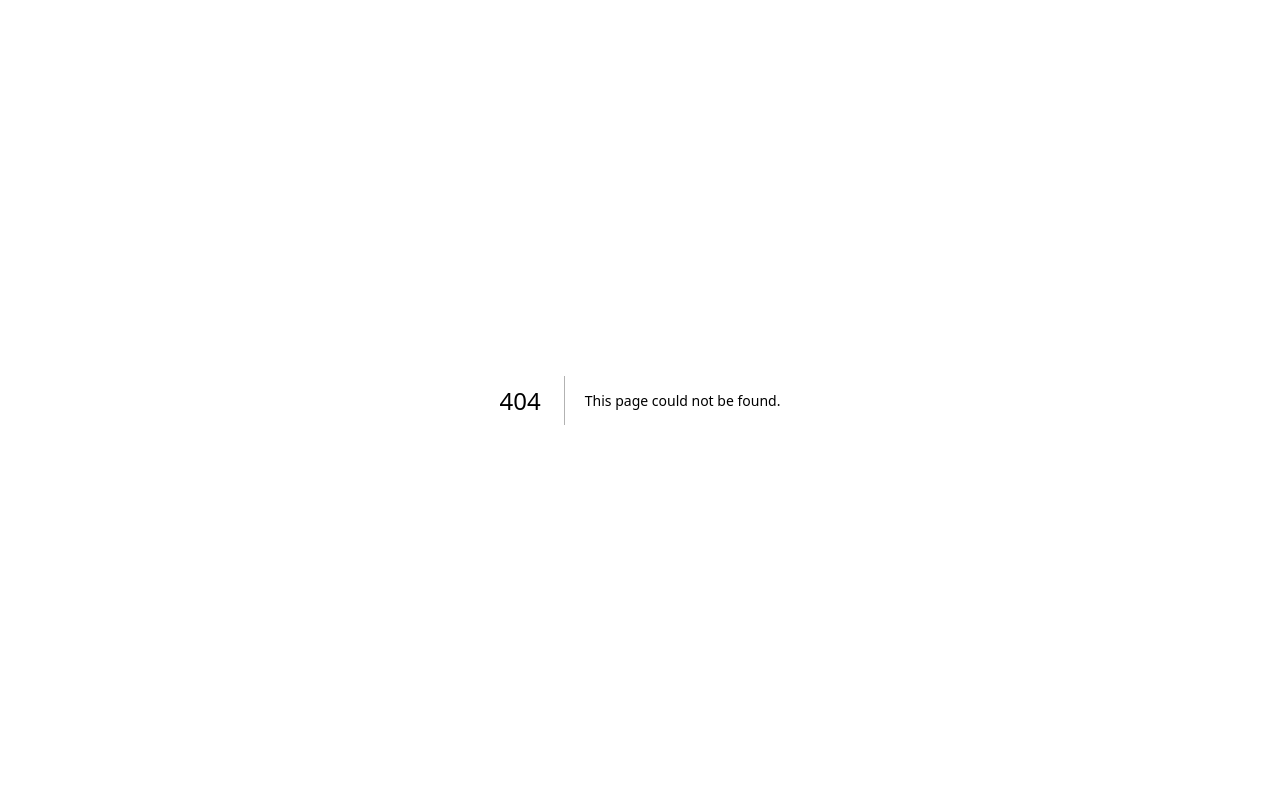
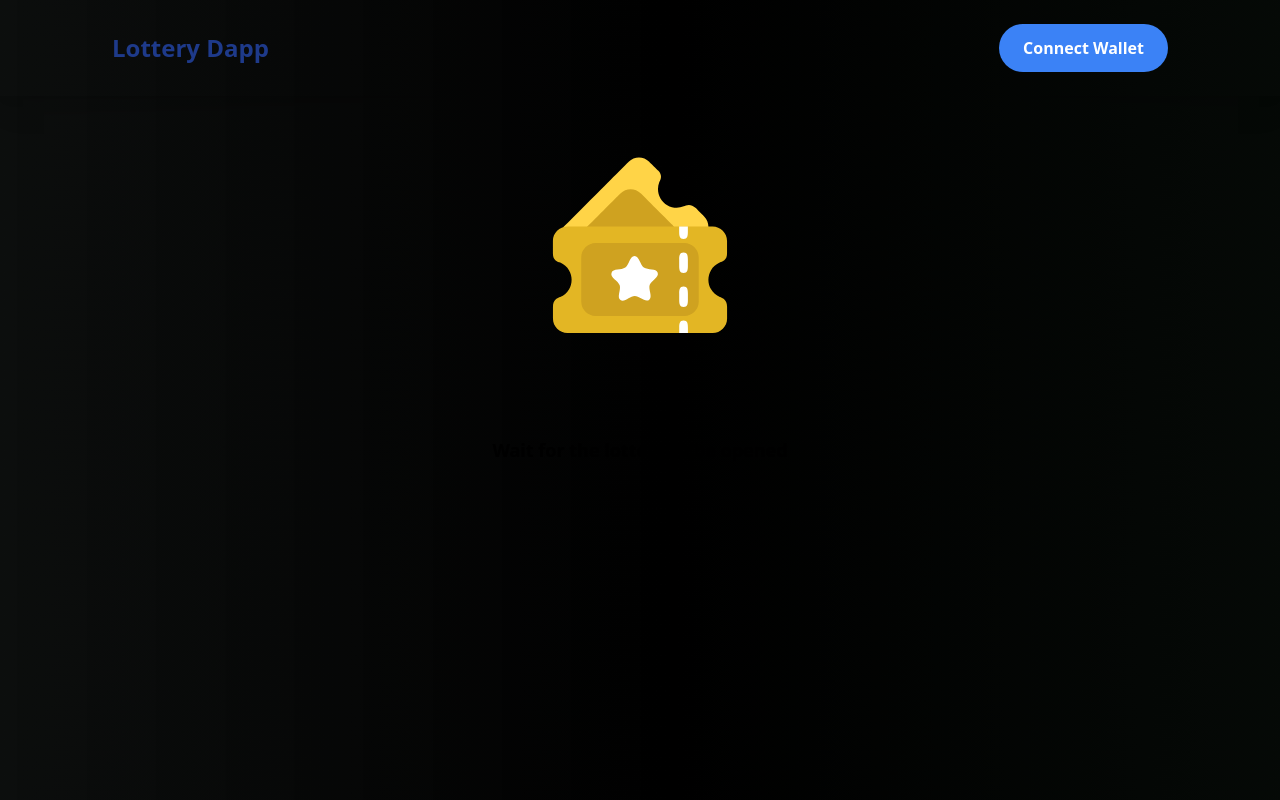
Before and after one commit to Aaditya8C/lottery-blockchain, a Next.js app in the folder frontend/: page /dashboard in a window 1280 px wide. Before the commit this address had no page. Built offline with nearby package versions, Linux system fonts and the light colour scheme.

Commit message:
ui_dark_mode_started

```diff
--- /dev/null
+++ b/frontend/app/dashboard/page.js
@@ -0,0 +1,12 @@
+import DashboardComp from "@/components/DashboardComp";
+import React from "react";
+
+const page = () => {
+  return (
+    <div>
+      <DashboardComp />
+    </div>
+  );
+};
+
+export default page;
--- a/frontend/app/globals.css
+++ b/frontend/app/globals.css
@@ -2,8 +2,58 @@
 @tailwind components;
 @tailwind utilities;
 
+html {
+  scroll-behavior: smooth;
+}
 body {
-  color: var(--foreground);
-  background: var(--background);
-  font-family: Arial, Helvetica, sans-serif;
+  overflow-x: hidden;
+  background: linear-gradient(90deg, #09120fda, #000000, #16261b);
+  background-size: 400% 200%;
+  animation: gradientAnimation 10s ease-in-out infinite;
 }
+
+@keyframes gradientAnimation {
+  0% {
+    background-position: 0% 50%;
+  }
+  50% {
+    background-position: 50% 100%;
+  }
+  100% {
+    background-position: 0% 50%;
+  }
+}
+
+::-webkit-scrollbar {
+  height: 6px;
+  width: 0;
+}
+
+/* Track */
+::-webkit-scrollbar-track {
+  box-shadow: inset 0 0 5px #e2e8f0;
+  border-radius: 10px;
+}
+
+/* Handle */
+::-webkit-scrollbar-thumb {
+  background: #d1d5db;
+  border-radius: 16px;
+}
+
+/* Handle on hover */
+::-webkit-scrollbar-thumb:hover {
+  background: #c0c4c9;
+}
+
+.scrollbar-none::-webkit-scrollbar {
+  display: none !important;
+  /* Safari and Chrome */
+}
+
+.scrollbar-none {
+  -ms-overflow-style: none !important;
+  /* Internet Explorer 10+ */
+  scrollbar-width: none !important;
+  /* Firefox */
+}
--- /dev/null
+++ b/frontend/components/DashboardComp.jsx
@@ -0,0 +1,131 @@
+"use client";
+import React, { useContext, useEffect } from "react";
+import animationData from "../public/lottery.json";
+import Lottie from "react-lottie";
+import WinnerList from "./Participants";
+import { TransactionContext } from "./context";
+import { ethers } from "ethers";
+import { contractAddress, contractAbi } from "./utils/constants";
+import Participants from "./Participants";
+import Winners from "./Winners";
+import { useWinnerStore } from "@/store/winnerStore";
+
+const DashboardComp = () => {
+  const context = useContext(TransactionContext);
+
+  const {
+    connectWallet,
+    currentAccount,
+    sendTransaction,
+    fetchParticipants,
+    participants,
+    fetchContractDetails,
+    isOwner,
+    isLotteryOpen,
+    revealWinners,
+    openLottery,
+    closeLottery,
+  } = context;
+
+  // Lottie animation settings
+  const defaultOptions = {
+    loop: true,
+    autoplay: true,
+    animationData: animationData,
+    rendererSettings: { preserveAspectRatio: "xMidYMid slice" },
+  };
+
+  // Fetch contract owner and lottery status
+  useEffect(() => {
+    if (currentAccount) {
+      fetchContractDetails();
+    }
+  }, [currentAccount]);
+
+  useEffect(() => {
+    fetchParticipants();
+  }, [participants]);
+  useEffect(() => {}, [isLotteryOpen]);
+  const { winners, setWinners } = useWinnerStore();
+  return (
+    <div>
+      <div className="p-6 flex items-center justify-between shadow-xl px-28">
+        <p className="text-blue-900 font-bold text-2xl">Lottery Dapp</p>
+        {!currentAccount ? (
+          <button
+            onClick={connectWallet}
+            className="text-white bg-blue-500 font-semibold px-6 py-3 rounded-full hover:bg-blue-600 transition-all duration-200"
+          >
+            Connect Wallet
+          </button>
+        ) : (
+          <p className="font-semibold">Connected: {currentAccount}</p>
+        )}
+      </div>
+
+      <div>
+        <Lottie options={defaultOptions} height={300} width={300} />
+      </div>
+
+      <div className="flex justify-center items-center h-full py-10 gap-10">
+        {isOwner && !isLotteryOpen && (
+          <button
+            onClick={openLottery}
+            className="text-white bg-green-500 font-semibold px-10 py-3 rounded-md hover:bg-green-600 transition-all duration-200"
+          >
+            Open Lottery
+          </button>
+        )}
+
+        {!isLotteryOpen && !isOwner && (
+          <p className="text-lg font-semibold">
+            Wait for the lottery to be opened
+          </p>
+        )}
+
+        {isLotteryOpen && (
+          <>
+            <button
+              onClick={sendTransaction}
+              className="text-white bg-blue-500 font-semibold px-10 py-3 rounded-md hover:bg-blue-600 transition-all duration-200"
+            >
+              Buy Lottery
+            </button>
+
+            {isOwner && (
+              <button
+                onClick={revealWinners}
+                className="text-white bg-red-500 font-semibold px-10 py-3 rounded-md hover:bg-red-600 transition-all duration-200"
+              >
+                Reveal Winners
+              </button>
+            )}
+            {isOwner && (
+              <button
+                onClick={() => {
+                  closeLottery();
+                  setWinners({ first: "", second: "", third: "" });
+                }} // Close lottery button
+                className="text-white bg-yellow-500 font-semibold px-10 py-3 rounded-md hover:bg-yellow-600 transition-all duration-200"
+              >
+                Close Lottery
+              </button>
+            )}
+          </>
+        )}
+      </div>
+
+      {isLotteryOpen && (
+        <>
+          <p className="text-xl font-semibold text-center">Participants</p>
+          <Participants participants={participants} />
+          <div className="mt-6 text-center">
+            <Winners winners={winners} />
+          </div>
+        </>
+      )}
+    </div>
+  );
+};
+
+export default DashboardComp;
--- a/frontend/components/Landing.jsx
+++ b/frontend/components/Landing.jsx
@@ -1,129 +1,25 @@
 "use client";
-import React, { useContext, useEffect } from "react";
+import React from "react";
 import animationData from "../public/lottery.json";
 import Lottie from "react-lottie";
-import WinnerList from "./Participants";
-import { TransactionContext } from "./context";
-import { ethers } from "ethers";
-import { contractAddress, contractAbi } from "./utils/constants";
-import Participants from "./Participants";
-import Winners from "./Winners";
-import { useWinnerStore } from "@/store/winnerStore";
 
 const Landing = () => {
-  const context = useContext(TransactionContext);
-
-  const {
-    connectWallet,
-    currentAccount,
-    sendTransaction,
-    fetchParticipants,
-    participants,
-    fetchContractDetails,
-    isOwner,
-    isLotteryOpen,
-    revealWinners,
-    openLottery,
-    closeLottery,
-  } = context;
-
-  // Lottie animation settings
   const defaultOptions = {
     loop: true,
     autoplay: true,
     animationData: animationData,
     rendererSettings: { preserveAspectRatio: "xMidYMid slice" },
   };
-
-  // Fetch contract owner and lottery status
-  useEffect(() => {
-    if (currentAccount) {
-      fetchContractDetails();
-    }
-  }, [currentAccount]);
-
-  useEffect(() => {
-    fetchParticipants();
-  }, [participants]);
-  useEffect(() => {}, [isLotteryOpen]);
-  const { winners, setWinners } = useWinnerStore();
   return (
-    <div>
-      <div className="p-6 flex items-center justify-between shadow-xl px-28">
-        <p className="text-blue-900 font-bold text-2xl">Lottery Dapp</p>
-        {!currentAccount ? (
-          <button
-            onClick={connectWallet}
-            className="text-white bg-blue-500 font-semibold px-6 py-3 rounded-full hover:bg-blue-600 transition-all duration-200"
-          >
-            Connect Wallet
-          </button>
-        ) : (
-          <p className="font-semibold">Connected: {currentAccount}</p>
-        )}
+    <div className="flex flex-col justify-center items-center ">
+      <div>
+        <Lottie options={defaultOptions} height={400} width={400} />
       </div>
-
-      <div>
-        <Lottie options={defaultOptions} height={300} width={300} />
+      <div className="text-white">
+        <button className="px-8 py-3 bg-cyan-700 rounded-full">
+          Connect Wallet
+        </button>
       </div>
-
-      <div className="flex justify-center items-center h-full py-10 gap-10">
-        {isOwner && !isLotteryOpen && (
-          <button
-            onClick={openLottery}
-            className="text-white bg-green-500 font-semibold px-10 py-3 rounded-md hover:bg-green-600 transition-all duration-200"
-          >
-            Open Lottery
-          </button>
-        )}
-
-        {!isLotteryOpen && !isOwner && (
-          <p className="text-lg font-semibold">
-            Wait for the lottery to be opened
-          </p>
-        )}
-
-        {isLotteryOpen && (
-          <>
-            <button
-              onClick={sendTransaction}
-              className="text-white bg-blue-500 font-semibold px-10 py-3 rounded-md hover:bg-blue-600 transition-all duration-200"
-            >
-              Buy Lottery
-            </button>
-
-            {isOwner && (
-              <button
-                onClick={revealWinners}
-                className="text-white bg-red-500 font-semibold px-10 py-3 rounded-md hover:bg-red-600 transition-all duration-200"
-              >
-                Reveal Winners
-              </button>
-            )}
-            {isOwner && (
-              <button
-                onClick={() => {
-                  closeLottery();
-                  setWinners({ first: "", second: "", third: "" });
-                }} // Close lottery button
-                className="text-white bg-yellow-500 font-semibold px-10 py-3 rounded-md hover:bg-yellow-600 transition-all duration-200"
-              >
-                Close Lottery
-              </button>
-            )}
-          </>
-        )}
-      </div>
-
-      {isLotteryOpen && (
-        <>
-          <p className="text-xl font-semibold text-center">Participants</p>
-          <Participants participants={participants} />
-          <div className="mt-6 text-center">
-            <Winners winners={winners} />
-          </div>
-        </>
-      )}
     </div>
   );
 };
--- a/frontend/package.json
+++ b/frontend/package.json
@@ -20,6 +20,7 @@
     "react-dom": "19.0.0-rc-69d4b800-20241021",
     "react-hot-toast": "^2.4.1",
     "react-lottie": "^1.2.4",
+    "wagmi": "^2.12.25",
     "zustand": "^5.0.1"
   },
   "devDependencies": {
```
Also changed, not shown: 1 other file (tests, documents, lock files or other folders).
